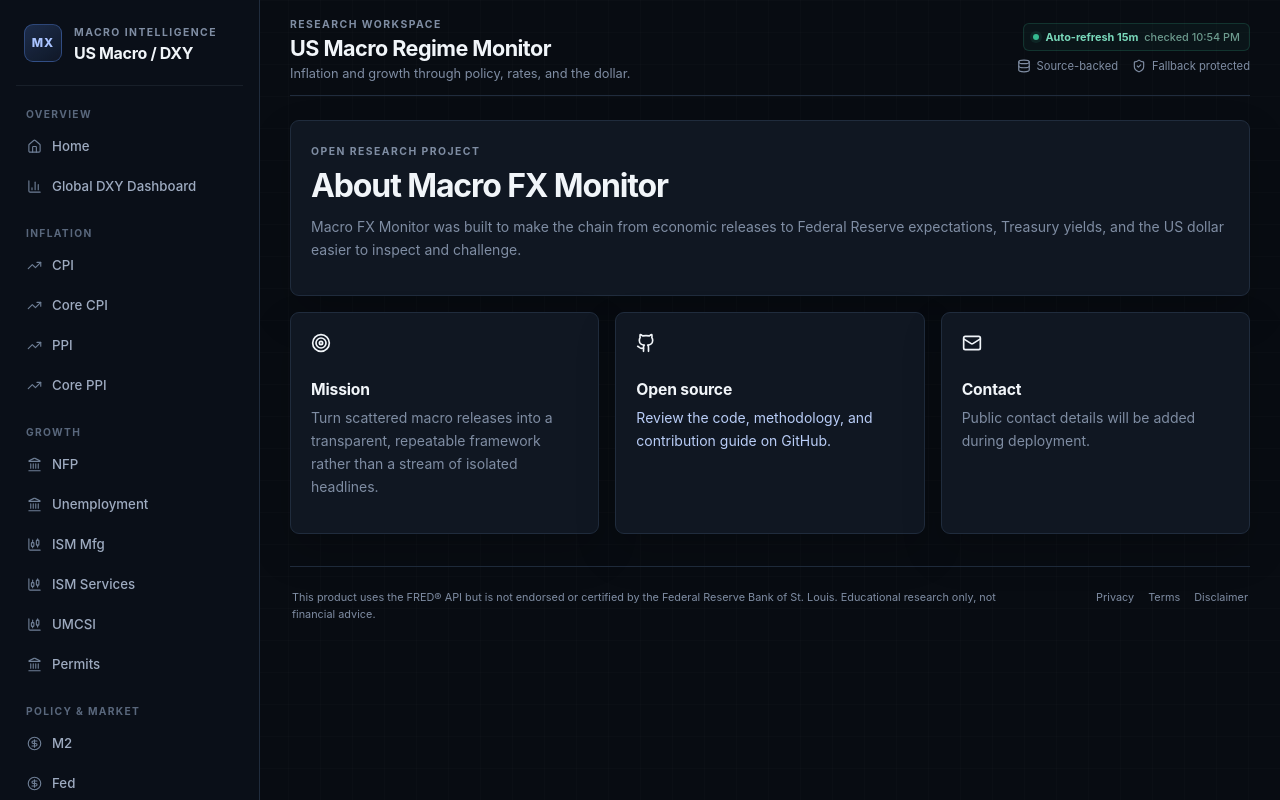
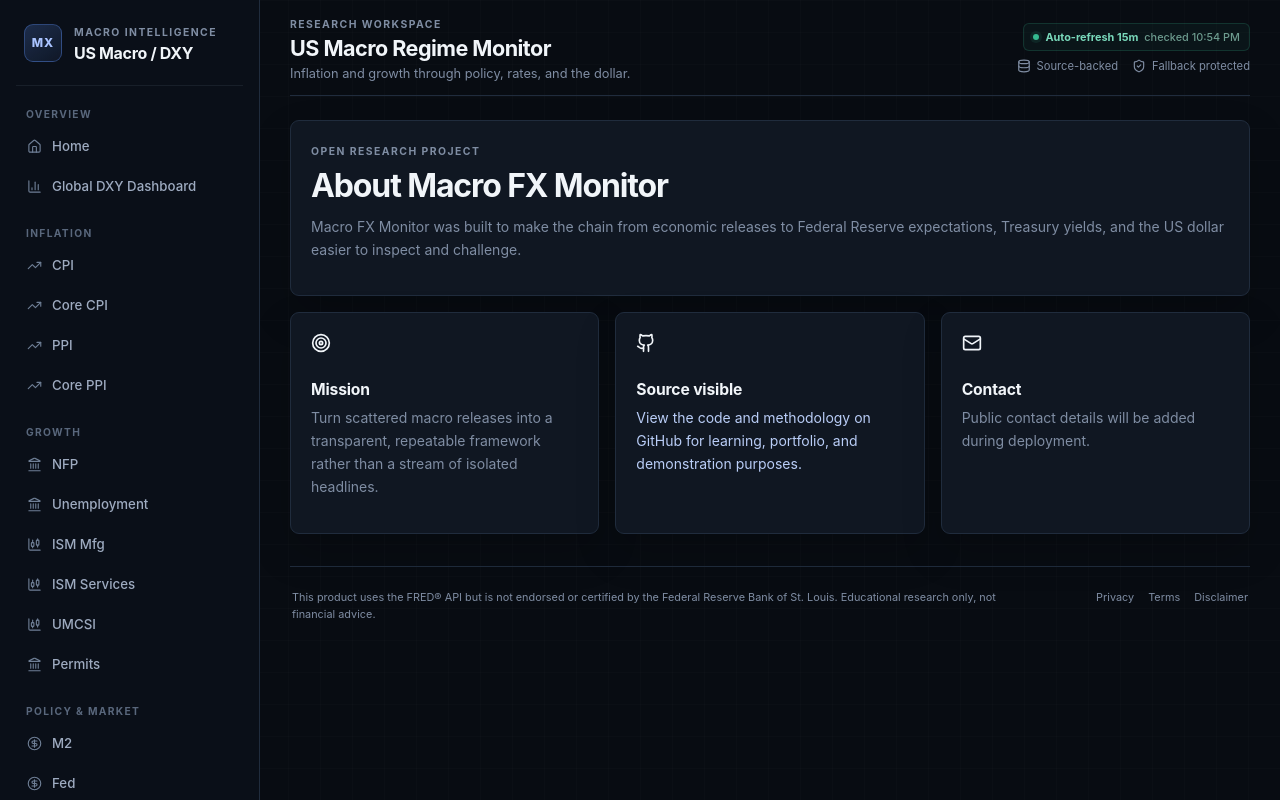
Before and after one commit to saadessahli/macro-fx-monitor, a Next.js app: page /about in a window 1280 px wide. Built offline with nearby package versions, Linux system fonts and the light colour scheme; no server answers.

Commit message:
Replace MIT license with source-visible terms

```diff
--- a/app/(site)/about/page.tsx
+++ b/app/(site)/about/page.tsx
@@ -6,7 +6,7 @@ import { SurfaceCard } from "@/components/ui";
 
 export const metadata: Metadata = {
   title: "About",
-  description: "Why Macro FX Monitor exists and how to contribute to the open-source project.",
+  description: "Why Macro FX Monitor exists and how to study its source-visible research project.",
 };
 
 export default function AboutPage() {
@@ -28,10 +28,10 @@ export default function AboutPage() {
         </SurfaceCard>
         <SurfaceCard>
           <Github size={20} />
-          <h3>Open source</h3>
+          <h3>Source visible</h3>
           <p>
             {siteConfig.repositoryUrl ? (
-              <Link className="inline-link" href={siteConfig.repositoryUrl}>Review the code, methodology, and contribution guide on GitHub.</Link>
+              <Link className="inline-link" href={siteConfig.repositoryUrl}>View the code and methodology on GitHub for learning, portfolio, and demonstration purposes.</Link>
             ) : "The public GitHub repository will be linked after launch."}
           </p>
         </SurfaceCard>
```
Also changed, not shown: 2 other files (tests, documents, lock files or other folders).
